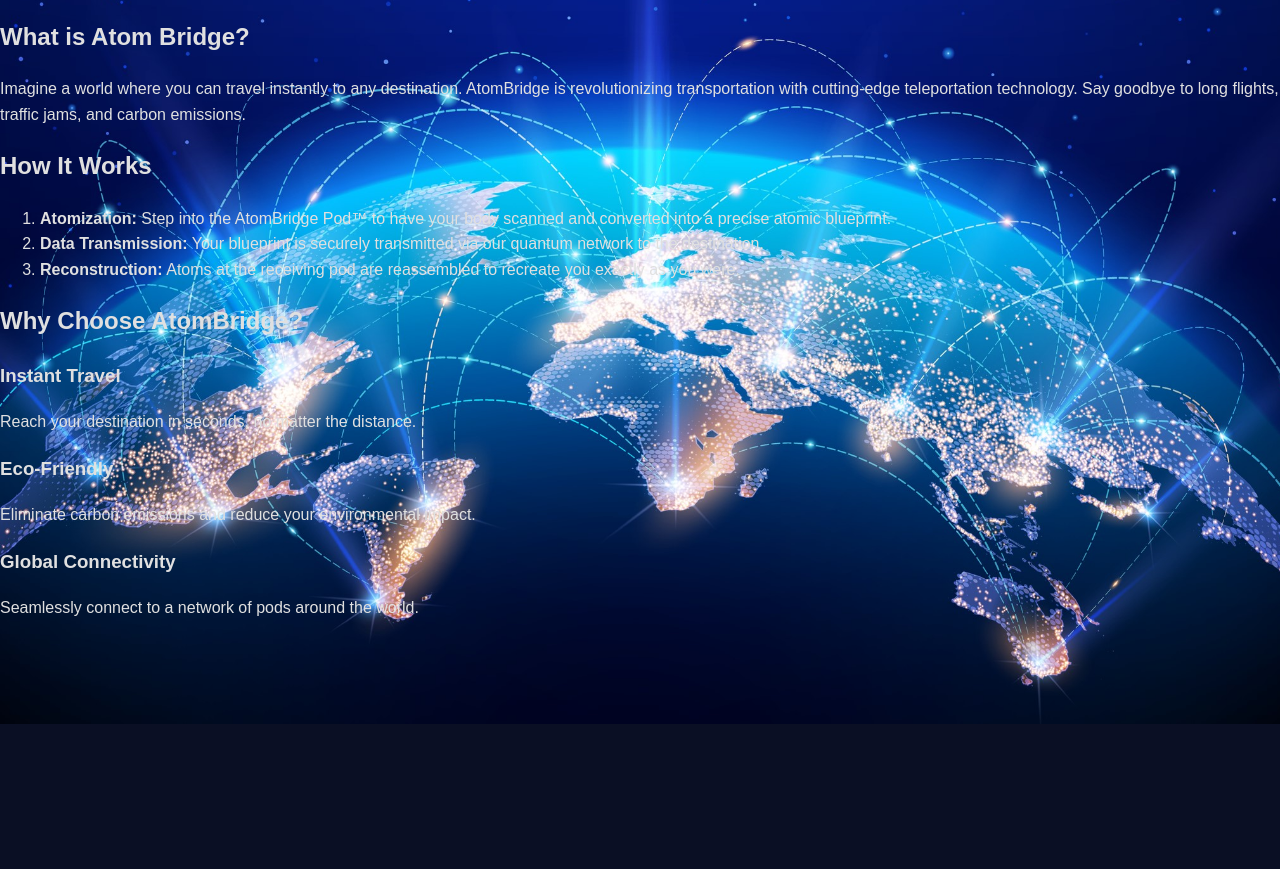
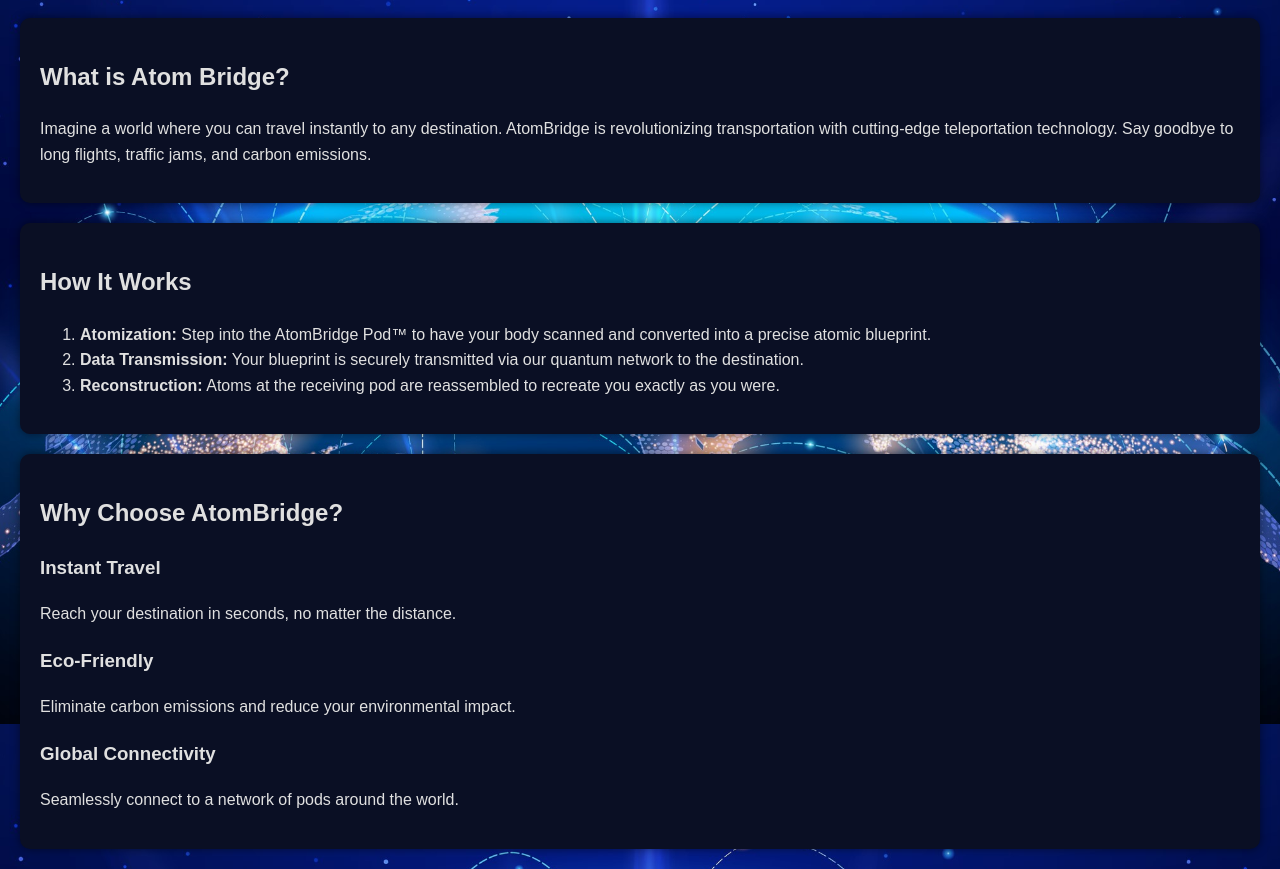
Before and after one commit to JoshuaDelosSantos/cms-prac-01, a plain HTML site: page index.html in a window 1280 px wide. Shown: the part 76-945 px from the top of the page. Before the commit the page ends 800 px from the top, so only its background shows below. Drawn offline with Linux system fonts and the light colour scheme.

Commit message:
Add initial styling for all main sections

```diff
--- a/styles.css
+++ b/styles.css
@@ -12,6 +12,26 @@ body {
     color: #e0e0e0;
 }
 
+#about {
+    background-color: #0a0f24;
+    padding: 20px;
+    margin: 20px;
+    border-radius: 10px;
+    box-shadow: 0 0 10px rgba(0, 0, 0, 0.5);
+}
+
 #how-it-works {
+    background-color: #0a0f24;
+    padding: 20px;
+    margin: 20px;
+    border-radius: 10px;
+    box-shadow: 0 0 10px rgba(0, 0, 0, 0.5);
+}
 
+#features {
+    background-color: #0a0f24;
+    padding: 20px;
+    margin: 20px;
+    border-radius: 10px;
+    box-shadow: 0 0 10px rgba(0, 0, 0, 0.5);
 }
```
